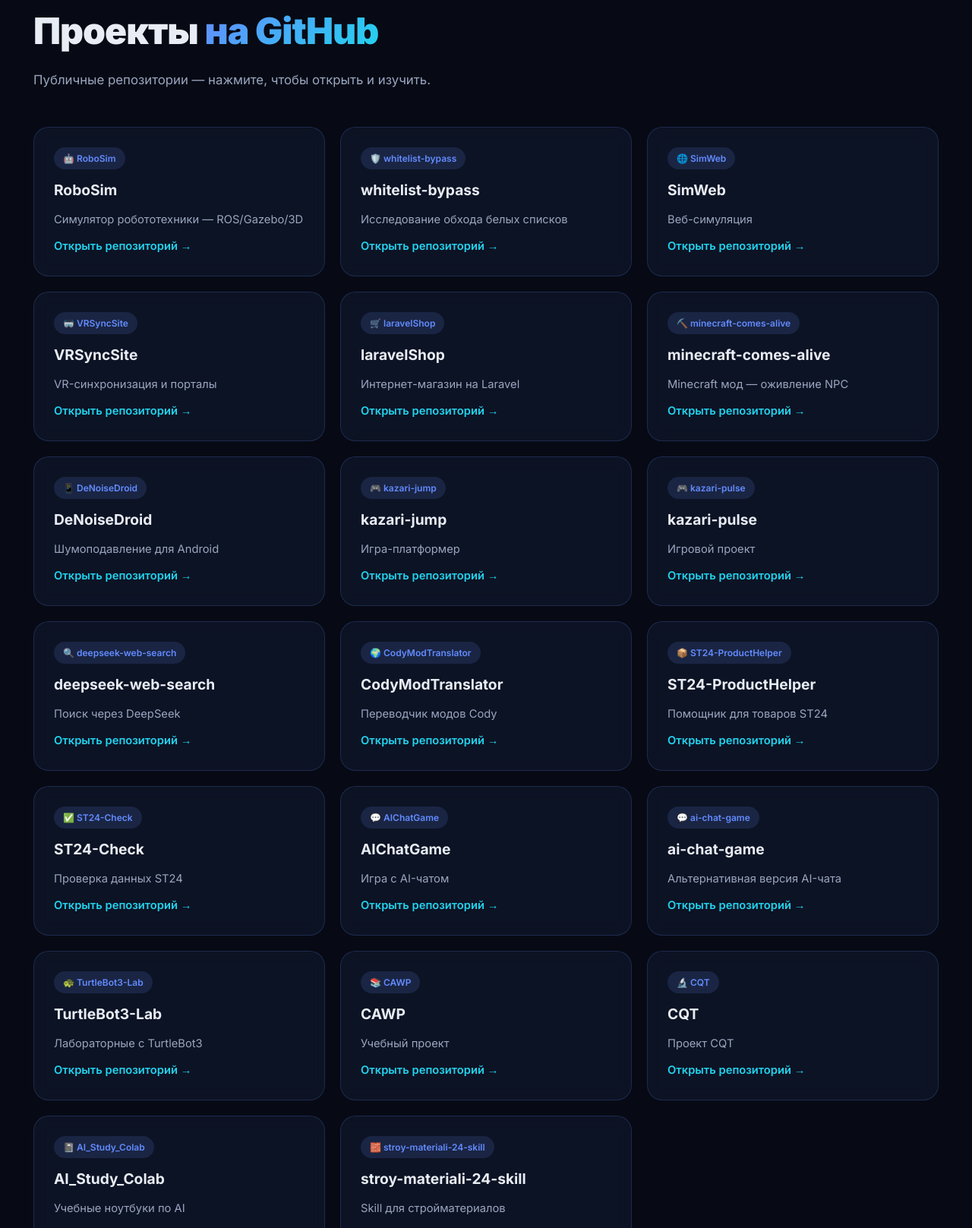
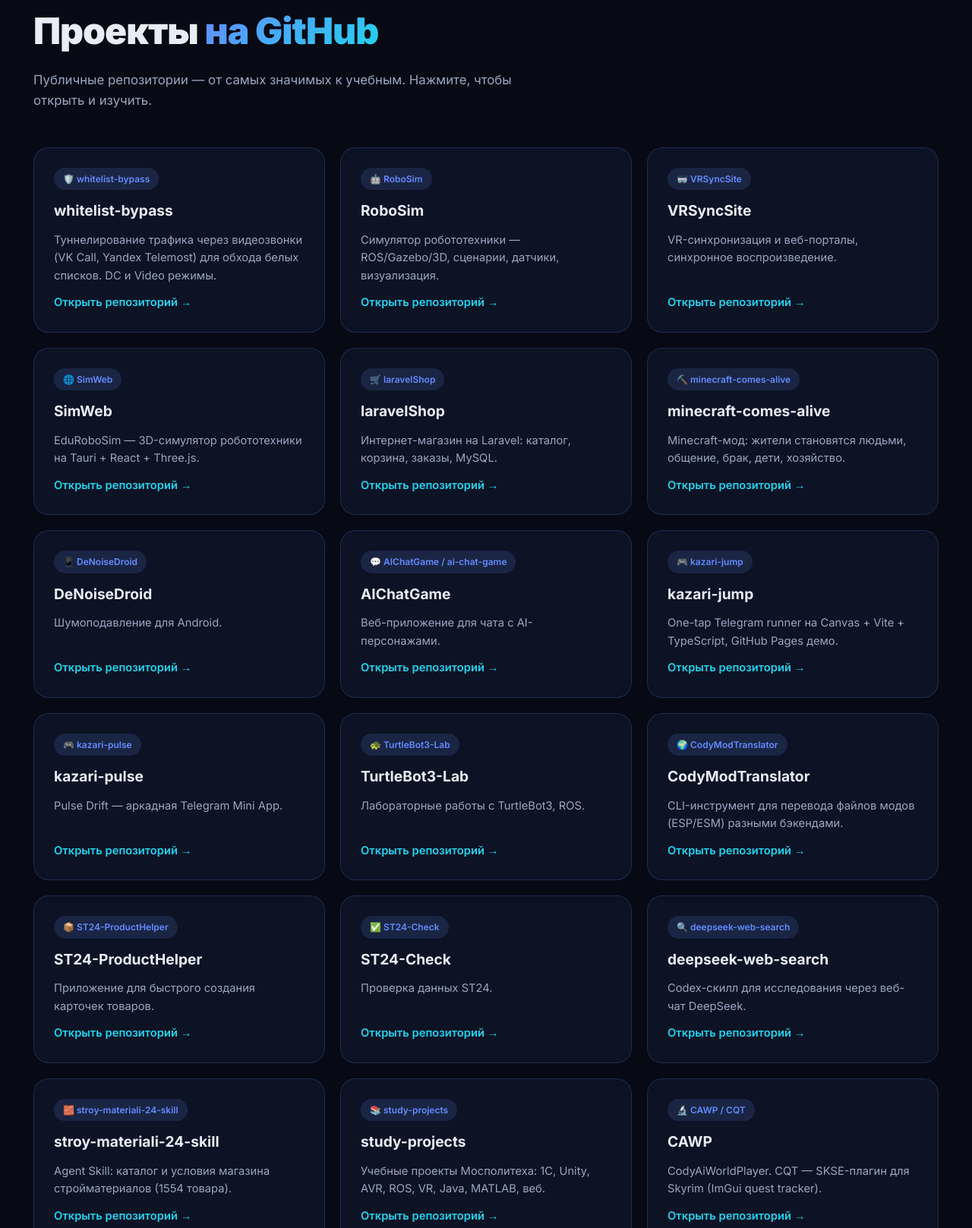
Before and after one commit to vanya890/Resume, a plain HTML site: page index.html in a window 1280 px wide. Shown: the part 3862-5479 px from the top of the page at 76% size. Drawn offline with Linux system fonts and the light colour scheme; animation ran at ten frames a second.

Commit message:
feat: sort projects by importance, add missing repos

```diff
--- a/index.html
+++ b/index.html
@@ -165,28 +165,28 @@ footer a{color:var(--accent)}
 
 <section id="projects">
   <h2 class="section-title reveal">Проекты <span class="accent">на GitHub</span></h2>
-  <p class="section-sub reveal">Публичные репозитории — нажмите, чтобы открыть и изучить.</p>
+  <p class="section-sub reveal">Публичные репозитории — от самых значимых к учебным. Нажмите, чтобы открыть и изучить.</p>
   <div class="resumes">
-    <div class="resume-card reveal"><span class="tag">🤖 RoboSim</span><h3>RoboSim</h3><p>Симулятор робототехники — ROS/Gazebo/3D</p><a href="https://github.com/vanya890/RoboSim" target="_blank">Открыть репозиторий →</a></div>
-    <div class="resume-card reveal"><span class="tag">🛡️ whitelist-bypass</span><h3>whitelist-bypass</h3><p>Исследование обхода белых списков</p><a href="https://github.com/vanya890/whitelist-bypass" target="_blank">Открыть репозиторий →</a></div>
-    <div class="resume-card reveal"><span class="tag">🌐 SimWeb</span><h3>SimWeb</h3><p>Веб-симуляция</p><a href="https://github.com/vanya890/SimWeb" target="_blank">Открыть репозиторий →</a></div>
-    <div class="resume-card reveal"><span class="tag">🥽 VRSyncSite</span><h3>VRSyncSite</h3><p>VR-синхронизация и порталы</p><a href="https://github.com/vanya890/VRSyncSite" target="_blank">Открыть репозиторий →</a></div>
-    <div class="resume-card reveal"><span class="tag">🛒 laravelShop</span><h3>laravelShop</h3><p>Интернет-магазин на Laravel</p><a href="https://github.com/vanya890/laravelShop" target="_blank">Открыть репозиторий →</a></div>
-    <div class="resume-card reveal"><span class="tag">⛏️ minecraft-comes-alive</span><h3>minecraft-comes-alive</h3><p>Minecraft мод — оживление NPC</p><a href="https://github.com/vanya890/minecraft-comes-alive" target="_blank">Открыть репозиторий →</a></div>
-    <div class="resume-card reveal"><span class="tag">📱 DeNoiseDroid</span><h3>DeNoiseDroid</h3><p>Шумоподавление для Android</p><a href="https://github.com/vanya890/DeNoiseDroid" target="_blank">Открыть репозиторий →</a></div>
-    <div class="resume-card reveal"><span class="tag">🎮 kazari-jump</span><h3>kazari-jump</h3><p>Игра-платформер</p><a href="https://github.com/vanya890/kazari-jump" target="_blank">Открыть репозиторий →</a></div>
-    <div class="resume-card reveal"><span class="tag">🎮 kazari-pulse</span><h3>kazari-pulse</h3><p>Игровой проект</p><a href="https://github.com/vanya890/kazari-pulse" target="_blank">Открыть репозиторий →</a></div>
-    <div class="resume-card reveal"><span class="tag">🔍 deepseek-web-search</span><h3>deepseek-web-search</h3><p>Поиск через DeepSeek</p><a href="https://github.com/vanya890/deepseek-web-search" target="_blank">Открыть репозиторий →</a></div>
-    <div class="resume-card reveal"><span class="tag">🌍 CodyModTranslator</span><h3>CodyModTranslator</h3><p>Переводчик модов Cody</p><a href="https://github.com/vanya890/CodyModTranslator" target="_blank">Открыть репозиторий →</a></div>
-    <div class="resume-card reveal"><span class="tag">📦 ST24-ProductHelper</span><h3>ST24-ProductHelper</h3><p>Помощник для товаров ST24</p><a href="https://github.com/vanya890/ST24-ProductHelper" target="_blank">Открыть репозиторий →</a></div>
-    <div class="resume-card reveal"><span class="tag">✅ ST24-Check</span><h3>ST24-Check</h3><p>Проверка данных ST24</p><a href="https://github.com/vanya890/ST24-Check" target="_blank">Открыть репозиторий →</a></div>
-    <div class="resume-card reveal"><span class="tag">💬 AIChatGame</span><h3>AIChatGame</h3><p>Игра с AI-чатом</p><a href="https://github.com/vanya890/AIChatGame" target="_blank">Открыть репозиторий →</a></div>
-    <div class="resume-card reveal"><span class="tag">💬 ai-chat-game</span><h3>ai-chat-game</h3><p>Альтернативная версия AI-чата</p><a href="https://github.com/vanya890/ai-chat-game" target="_blank">Открыть репозиторий →</a></div>
-    <div class="resume-card reveal"><span class="tag">🐢 TurtleBot3-Lab</span><h3>TurtleBot3-Lab</h3><p>Лабораторные с TurtleBot3</p><a href="https://github.com/vanya890/TurtleBot3-Lab" target="_blank">Открыть репозиторий →</a></div>
-    <div class="resume-card reveal"><span class="tag">📚 CAWP</span><h3>CAWP</h3><p>Учебный проект</p><a href="https://github.com/vanya890/CAWP" target="_blank">Открыть репозиторий →</a></div>
-    <div class="resume-card reveal"><span class="tag">🔬 CQT</span><h3>CQT</h3><p>Проект CQT</p><a href="https://github.com/vanya890/CQT" target="_blank">Открыть репозиторий →</a></div>
-    <div class="resume-card reveal"><span class="tag">📓 AI_Study_Colab</span><h3>AI_Study_Colab</h3><p>Учебные ноутбуки по AI</p><a href="https://github.com/vanya890/AI_Study_Colab" target="_blank">Открыть репозиторий →</a></div>
-    <div class="resume-card reveal"><span class="tag">🧱 stroy-materiali-24-skill</span><h3>stroy-materiali-24-skill</h3><p>Skill для стройматериалов</p><a href="https://github.com/vanya890/stroy-materiali-24-skill" target="_blank">Открыть репозиторий →</a></div>
+    <div class="resume-card reveal"><span class="tag">🛡️ whitelist-bypass</span><h3>whitelist-bypass</h3><p>Туннелирование трафика через видеозвонки (VK Call, Yandex Telemost) для обхода белых списков. DC и Video режимы.</p><a href="https://github.com/vanya890/whitelist-bypass" target="_blank">Открыть репозиторий →</a></div>
+    <div class="resume-card reveal"><span class="tag">🤖 RoboSim</span><h3>RoboSim</h3><p>Симулятор робототехники — ROS/Gazebo/3D, сценарии, датчики, визуализация.</p><a href="https://github.com/vanya890/RoboSim" target="_blank">Открыть репозиторий →</a></div>
+    <div class="resume-card reveal"><span class="tag">🥽 VRSyncSite</span><h3>VRSyncSite</h3><p>VR-синхронизация и веб-порталы, синхронное воспроизведение.</p><a href="https://github.com/vanya890/VRSyncSite" target="_blank">Открыть репозиторий →</a></div>
+    <div class="resume-card reveal"><span class="tag">🌐 SimWeb</span><h3>SimWeb</h3><p>EduRoboSim — 3D-симулятор робототехники на Tauri + React + Three.js.</p><a href="https://github.com/vanya890/SimWeb" target="_blank">Открыть репозиторий →</a></div>
+    <div class="resume-card reveal"><span class="tag">🛒 laravelShop</span><h3>laravelShop</h3><p>Интернет-магазин на Laravel: каталог, корзина, заказы, MySQL.</p><a href="https://github.com/vanya890/laravelShop" target="_blank">Открыть репозиторий →</a></div>
+    <div class="resume-card reveal"><span class="tag">⛏️ minecraft-comes-alive</span><h3>minecraft-comes-alive</h3><p>Minecraft-мод: жители становятся людьми, общение, брак, дети, хозяйство.</p><a href="https://github.com/vanya890/minecraft-comes-alive" target="_blank">Открыть репозиторий →</a></div>
+    <div class="resume-card reveal"><span class="tag">📱 DeNoiseDroid</span><h3>DeNoiseDroid</h3><p>Шумоподавление для Android.</p><a href="https://github.com/vanya890/DeNoiseDroid" target="_blank">Открыть репозиторий →</a></div>
+    <div class="resume-card reveal"><span class="tag">💬 AIChatGame / ai-chat-game</span><h3>AIChatGame</h3><p>Веб-приложение для чата с AI-персонажами.</p><a href="https://github.com/vanya890/AIChatGame" target="_blank">Открыть репозиторий →</a></div>
+    <div class="resume-card reveal"><span class="tag">🎮 kazari-jump</span><h3>kazari-jump</h3><p>One-tap Telegram runner на Canvas + Vite + TypeScript, GitHub Pages демо.</p><a href="https://github.com/vanya890/kazari-jump" target="_blank">Открыть репозиторий →</a></div>
+    <div class="resume-card reveal"><span class="tag">🎮 kazari-pulse</span><h3>kazari-pulse</h3><p>Pulse Drift — аркадная Telegram Mini App.</p><a href="https://github.com/vanya890/kazari-pulse" target="_blank">Открыть репозиторий →</a></div>
+    <div class="resume-card reveal"><span class="tag">🐢 TurtleBot3-Lab</span><h3>TurtleBot3-Lab</h3><p>Лабораторные работы с TurtleBot3, ROS.</p><a href="https://github.com/vanya890/TurtleBot3-Lab" target="_blank">Открыть репозиторий →</a></div>
+    <div class="resume-card reveal"><span class="tag">🌍 CodyModTranslator</span><h3>CodyModTranslator</h3><p>CLI-инструмент для перевода файлов модов (ESP/ESM) разными бэкендами.</p><a href="https://github.com/vanya890/CodyModTranslator" target="_blank">Открыть репозиторий →</a></div>
+    <div class="resume-card reveal"><span class="tag">📦 ST24-ProductHelper</span><h3>ST24-ProductHelper</h3><p>Приложение для быстрого создания карточек товаров.</p><a href="https://github.com/vanya890/ST24-ProductHelper" target="_blank">Открыть репозиторий →</a></div>
+    <div class="resume-card reveal"><span class="tag">✅ ST24-Check</span><h3>ST24-Check</h3><p>Проверка данных ST24.</p><a href="https://github.com/vanya890/ST24-Check" target="_blank">Открыть репозиторий →</a></div>
+    <div class="resume-card reveal"><span class="tag">🔍 deepseek-web-search</span><h3>deepseek-web-search</h3><p>Codex-скилл для исследования через веб-чат DeepSeek.</p><a href="https://github.com/vanya890/deepseek-web-search" target="_blank">Открыть репозиторий →</a></div>
+    <div class="resume-card reveal"><span class="tag">🧱 stroy-materiali-24-skill</span><h3>stroy-materiali-24-skill</h3><p>Agent Skill: каталог и условия магазина стройматериалов (1554 товара).</p><a href="https://github.com/vanya890/stroy-materiali-24-skill" target="_blank">Открыть репозиторий →</a></div>
+    <div class="resume-card reveal"><span class="tag">📚 study-projects</span><h3>study-projects</h3><p>Учебные проекты Мосполитеха: 1C, Unity, AVR, ROS, VR, Java, MATLAB, веб.</p><a href="https://github.com/vanya890/study-projects" target="_blank">Открыть репозиторий →</a></div>
+    <div class="resume-card reveal"><span class="tag">🔬 CAWP / CQT</span><h3>CAWP</h3><p>CodyAiWorldPlayer. CQT — SKSE-плагин для Skyrim (ImGui quest tracker).</p><a href="https://github.com/vanya890/CAWP" target="_blank">Открыть репозиторий →</a></div>
+    <div class="resume-card reveal"><span class="tag">📓 AI_Study_Colab</span><h3>AI_Study_Colab</h3><p>Учебные ноутбуки по AI: NumPy, Matplotlib, перцептроны.</p><a href="https://github.com/vanya890/AI_Study_Colab" target="_blank">Открыть репозиторий →</a></div>
+    <div class="resume-card reveal"><span class="tag">🔬 clover</span><h3>clover</h3><p>ROS-фреймворк и образ RPi для управления дронами PX4.</p><a href="https://github.com/vanya890/clover" target="_blank">Открыть репозиторий →</a></div>
   </div>
 </section>
 
```
